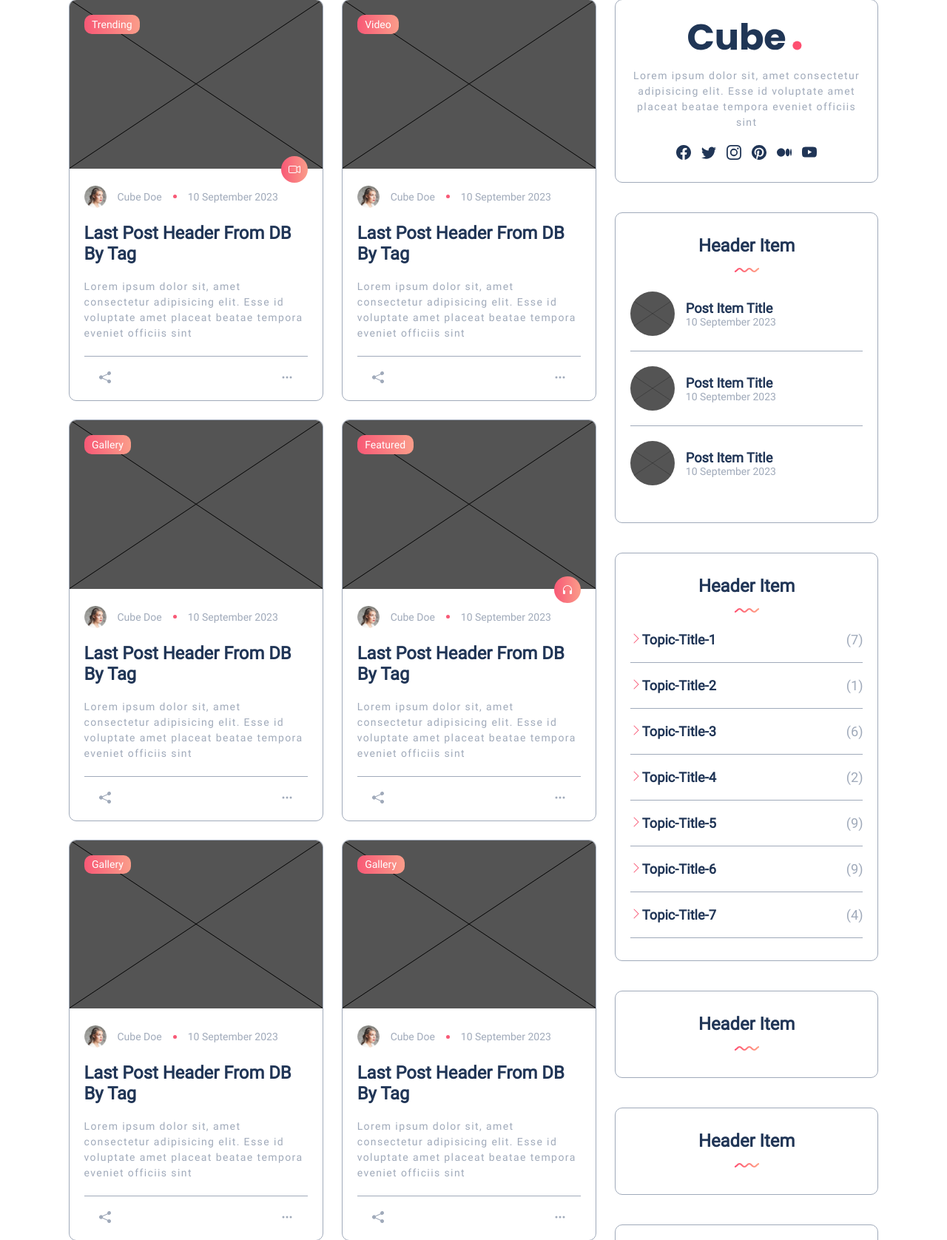
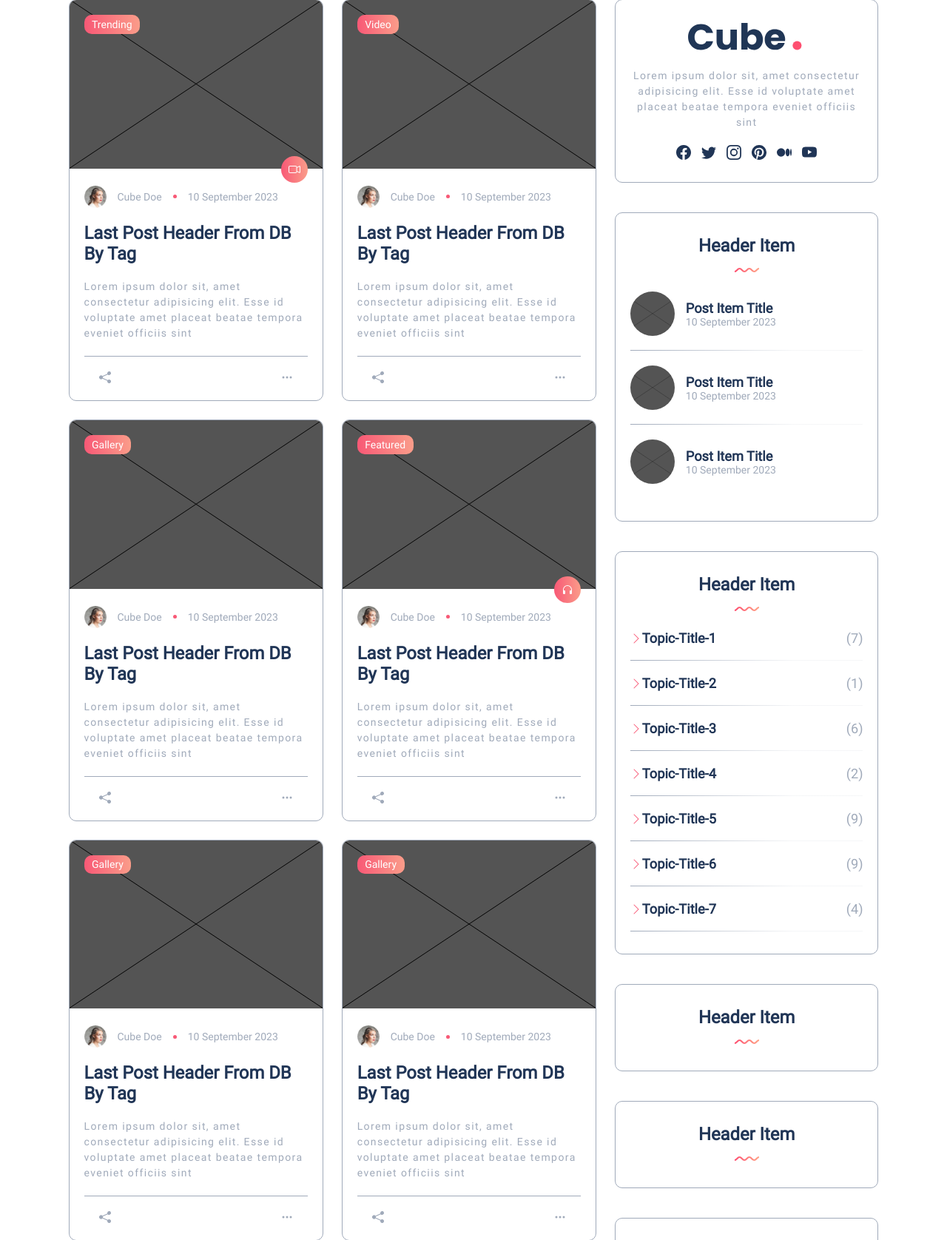
Before and after one commit to MIU-cz/PHP-Work, a PHP site: page / in a window 1280 px wide. Shown: the part 1119-2795 px from the top of the page at 74% size. Run offline with PHP 8.4, Linux system fonts and the light colour scheme; style sheets or scripts are compiled from the project's sources.

Commit message:
fix: item post

```diff
--- a/ibaCZ-Blog/components/_Main.php
+++ b/ibaCZ-Blog/components/_Main.php
@@ -132,7 +132,7 @@ $postItemAside = [
 						<img src="' . $postItemAside['foto'] . '" alt="' . $postItemAside['foto'] . '">
 					</div>
 					<div class="item_description">
-						<h2>' . $postItemAside['title'] . '</h2>
+						<h2><a href="">' . $postItemAside['title'] . '</a></h2>
 						<p>' . $postItemAside['date'] . '</p>
 					</div>
 				</div>
@@ -156,7 +156,7 @@ $postItemAside = [
 							<path fill-rule="evenodd" d="M4.646 1.646a.5.5 0 0 1 .708 0l6 6a.5.5 0 0 1 0 .708l-6 6a.5.5 0 0 1-.708-.708L10.293 8 4.646 2.354a.5.5 0 0 1 0-.708z" />
 						</svg>
 					</div>
-					<div class="topic_title">topic-title-' . ($i + 1) . '</div>
+					<div class="topic_title"><a href="">topic-title-' . ($i + 1) . '</a></div>
 					<div class="topic_counts">(' . (round(rand(1, 10))) . ')</div>
 				</div>
 				';
--- a/ibaCZ-Blog/components/autor-resourse/autor-footer-script.js
+++ b/ibaCZ-Blog/components/autor-resourse/autor-footer-script.js
@@ -9,7 +9,7 @@ const footer =
 		<ul>
 
 			<li><a href="https://mehal.my.canva.site" target="_blank" title="Business card">
-					<img src="./src/autor-resourse/autor.png" alt="smm-ico">
+					<img src="./components/autor-resourse/autor.png" alt="smm-ico">
 				</a></li>
 
 			<li><a href="https://www.facebook.com/mehaligor.cz" target="_blank" title="Facebook">
--- a/ibaCZ-Blog/src/css/_Header.scss
+++ b/ibaCZ-Blog/src/css/_Header.scss
@@ -259,7 +259,7 @@
 				background: linear-gradient(
 					90deg,
 					$c-blue-grayest 0%,
-					transparentize($color: $c-blue-grayest, $amount: 0.9) 80%
+					transparentize($color: $c-blue-grayest, $amount: 0.9) 70%
 				);
 			}
 		}
--- a/ibaCZ-Blog/src/css/_Main.scss
+++ b/ibaCZ-Blog/src/css/_Main.scss
@@ -123,6 +123,9 @@
 	}
 }
 
+// ASIDE Section
+// ===================
+
 .aside__content {
 	width: 100%;
 	@include Flexyble();
@@ -176,11 +179,26 @@
 				@include Flexyble();
 				justify-content: flex-start;
 				gap: 15px;
-				border-bottom: 1px solid $c-blue-grayest;
+				// border-bottom: 1px solid $c-blue-grayest;
 				padding-bottom: 20px;
+				position: relative;
 
-				&:last-child {
-					border: 0;
+				// &:last-child {
+				// 	border: 0;
+				// }
+
+				&:not(:last-child)::after {
+					content: "";
+					position: absolute;
+					bottom: 0;
+					display: block;
+					width: 100%;
+					height: 1px;
+					background: linear-gradient(
+						90deg,
+						$c-blue-grayest 0%,
+						transparentize($color: $c-blue-grayest, $amount: 0.9) 70%
+					);
 				}
 
 				&_foto {
@@ -198,8 +216,18 @@
 
 				&_description {
 					h2 {
-						@include fontStyle($fs: 1.3em, $fw: 900);
-						text-transform: capitalize;
+						// @include fontStyle($fs: 1.3em, $fw: 900);
+						// text-transform: capitalize;
+						a {
+							display: block;
+							width: 100%;
+							@include fontStyle($fs: 1.3em, $fw: 900);
+							text-transform: capitalize;
+
+							&:hover {
+								color: $c-red-lightest;
+							}
+						}
 					}
 					p {
 						@include fontStyle($color: $c-blue-grayest);
@@ -214,16 +242,42 @@
 				@include Flexyble();
 				justify-content: flex-start;
 
-				border-bottom: 1px solid $c-blue-grayest;
+				// border-bottom: 1px solid $c-blue-grayest;
 				padding-bottom: 20px;
+				position: relative;
+
+				&:after {
+					content: "";
+					position: absolute;
+					bottom: 0;
+					display: block;
+					width: 100%;
+					height: 1px;
+					background: linear-gradient(
+						90deg,
+						$c-blue-grayest 0%,
+						transparentize($color: $c-blue-grayest, $amount: 0.9) 70%
+					);
+				}
 
 				.item_deco {
 					color: $c-main-red;
+					@include Flexyble();
 				}
 
 				.topic_title {
-					@include fontStyle($fs: 1.3em, $fw: 900);
-					text-transform: capitalize;
+					width: 100%;
+
+					a {
+						display: block;
+						width: 100%;
+						@include fontStyle($fs: 1.3em, $fw: 900);
+						text-transform: capitalize;
+
+						&:hover {
+							color: $c-red-lightest;
+						}
+					}
 				}
 
 				.topic_counts {
--- a/ibaCZ-Blog/src/css/style.css
+++ b/ibaCZ-Blog/src/css/style.css
@@ -360,7 +360,7 @@
   display: block;
   width: 100%;
   height: 1px;
-  background: linear-gradient(90deg, hsl(217, 16%, 68%) 0%, rgba(160, 170, 186, 0.1) 80%);
+  background: linear-gradient(90deg, hsl(217, 16%, 68%) 0%, rgba(160, 170, 186, 0.1) 70%);
 }
 
 .slider_container {
@@ -629,11 +629,17 @@
   align-items: center;
   justify-content: flex-start;
   gap: 15px;
-  border-bottom: 1px solid hsl(217, 16%, 68%);
   padding-bottom: 20px;
+  position: relative;
 }
-.aside__content .aside_item_container.post_item .item:last-child {
-  border: 0;
+.aside__content .aside_item_container.post_item .item:not(:last-child)::after {
+  content: "";
+  position: absolute;
+  bottom: 0;
+  display: block;
+  width: 100%;
+  height: 1px;
+  background: linear-gradient(90deg, hsl(217, 16%, 68%) 0%, rgba(160, 170, 186, 0.1) 70%);
 }
 .aside__content .aside_item_container.post_item .item_foto {
   width: 60px;
@@ -647,7 +653,9 @@
   -o-object-fit: cover;
      object-fit: cover;
 }
-.aside__content .aside_item_container.post_item .item_description h2 {
+.aside__content .aside_item_container.post_item .item_description h2 a {
+  display: block;
+  width: 100%;
   font-family: "Roboto-Regular";
   font-size: 1.3em;
   font-weight: 900;
@@ -655,6 +663,9 @@
   line-height: normal;
   color: hsl(216, 46%, 23%);
   text-transform: capitalize;
+}
+.aside__content .aside_item_container.post_item .item_description h2 a:hover {
+  color: hsl(10, 92%, 76%);
 }
 .aside__content .aside_item_container.post_item .item_description p {
   font-family: "Roboto-Regular";
@@ -670,13 +681,30 @@
   justify-content: center;
   align-items: center;
   justify-content: flex-start;
-  border-bottom: 1px solid hsl(217, 16%, 68%);
   padding-bottom: 20px;
+  position: relative;
+}
+.aside__content .aside_item_container.topics_item .topic_item:after {
+  content: "";
+  position: absolute;
+  bottom: 0;
+  display: block;
+  width: 100%;
+  height: 1px;
+  background: linear-gradient(90deg, hsl(217, 16%, 68%) 0%, rgba(160, 170, 186, 0.1) 70%);
 }
 .aside__content .aside_item_container.topics_item .topic_item .item_deco {
   color: hsl(349, 92%, 66%);
+  display: flex;
+  justify-content: center;
+  align-items: center;
 }
 .aside__content .aside_item_container.topics_item .topic_item .topic_title {
+  width: 100%;
+}
+.aside__content .aside_item_container.topics_item .topic_item .topic_title a {
+  display: block;
+  width: 100%;
   font-family: "Roboto-Regular";
   font-size: 1.3em;
   font-weight: 900;
@@ -684,6 +712,9 @@
   line-height: normal;
   color: hsl(216, 46%, 23%);
   text-transform: capitalize;
+}
+.aside__content .aside_item_container.topics_item .topic_item .topic_title a:hover {
+  color: hsl(10, 92%, 76%);
 }
 .aside__content .aside_item_container.topics_item .topic_item .topic_counts {
   margin: 0 0 0 auto;
```
Also changed, not shown: 1 other file.
